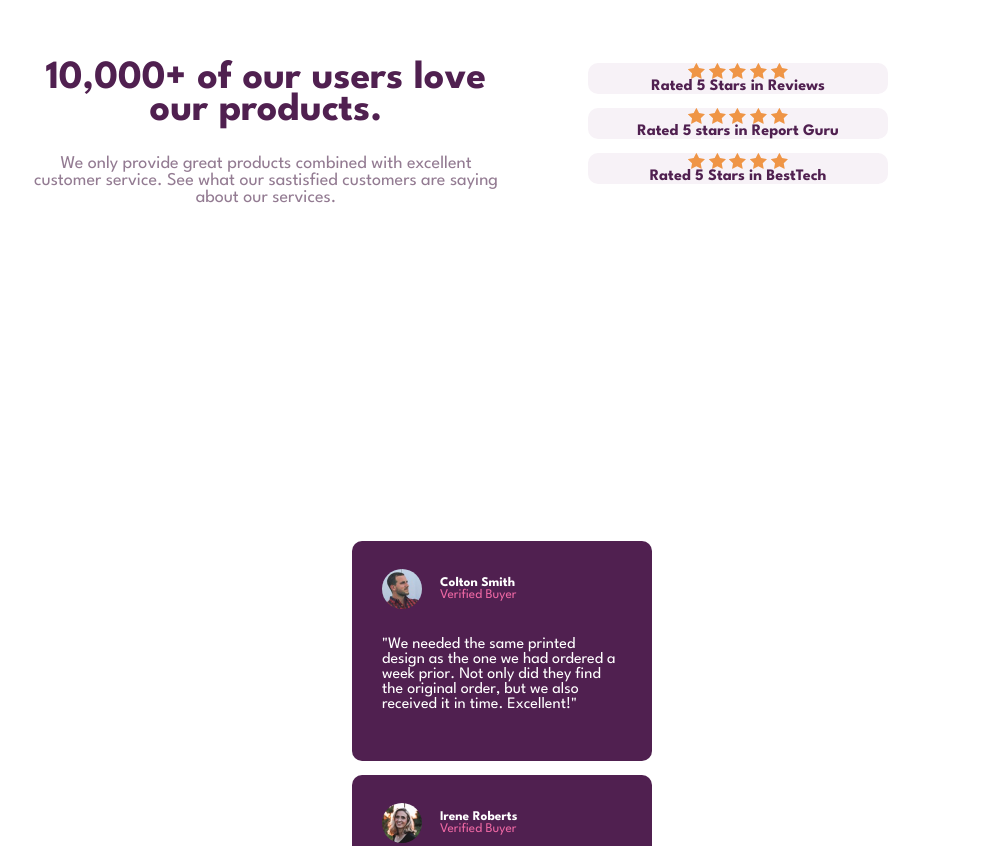
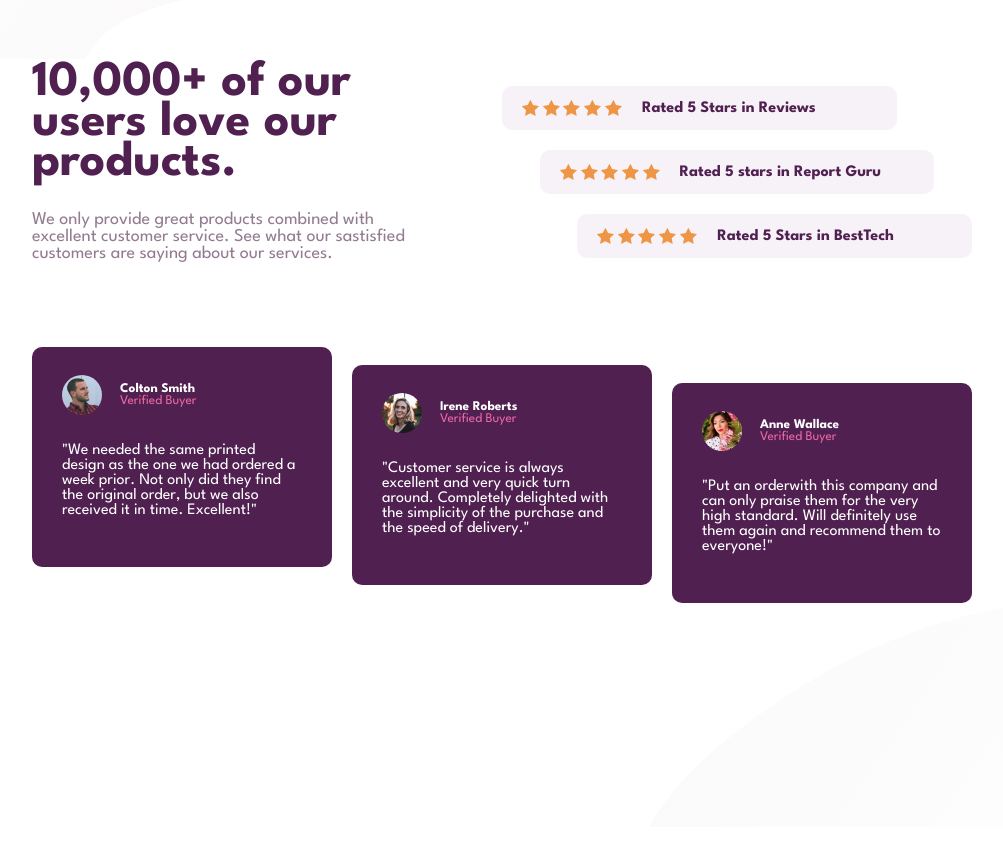
Before and after one commit to almero0922/SocialProofSection, a plain HTML site: page index.html in a window 1280 px wide. Shown: the part 165-1011 px from the top of the page, without its empty margins (138-1141 px from the left). Drawn offline with Linux system fonts and the light colour scheme.

Commit message:
Desktop Version Done

```diff
--- a/style.css
+++ b/style.css
@@ -139,17 +139,77 @@ body{
     color: var(--softPink);
 }
 @media (min-width: 1200px){
+    .top-background{
+        background-image: url('./images/bg-pattern-top-desktop.svg');
+    }
     .main-container{
-        width: 80%;
+        width: 940px;
+        height: 540px;
         margin: 0 auto;
     }
     .info-container{
-        grid-template-rows: 0;
+        grid-template-rows: 1fr;
         grid-template-columns: repeat(2, 1fr);
+        height: 200px;
+        padding: 0 0 0 0;
     }
     .text-resume-container{
         place-self: start;
         text-align: left;
         width: 100%;
     }
+    .text-resume-container h1{
+        text-align: left;
+        padding-right: 80px;
+        font-size: 50px;
+    }
+    .text-resume-container p{
+        text-align: left;
+        padding-right: 80px;
+    }
+    .rating-cards-container{
+        grid-template-rows: repeat(3, 50px);
+        padding: 20px 0;
+    }
+    .rating-cards-container div{
+        width: 84%;
+        height: 44px;
+        display: flex;
+    }
+    .rating-cards-container span{
+        display: inline;
+        margin: 0 20px;
+        justify-self: start;
+    }
+    .rating-cards-container h4{
+        display: inline-block;
+        justify-self: end;
+        align-self: center;
+    }
+    .rating-cards-container div:nth-child(1){
+        justify-self: start;
+    }
+    .rating-cards-container div:nth-child(2){
+        justify-self: center;
+    }
+    .rating-cards-container div:nth-child(3){
+        justify-self: end;
+    }
+    .buyer-cards-container{
+        grid-template-rows: 1fr;
+        grid-template-columns: repeat(3, 1fr);
+    }
+    .buyer-cards-container div:nth-child(1){
+        justify-self: start;
+    }
+    .buyer-cards-container div:nth-child(2){
+        align-self: center;
+    }
+    .buyer-cards-container div:nth-child(3){
+        align-self: end;
+        justify-self: end;
+    }
+    .bottom-background{
+        background-image: url('./images/bg-pattern-bottom-desktop.svg');
+    }
 }
```
